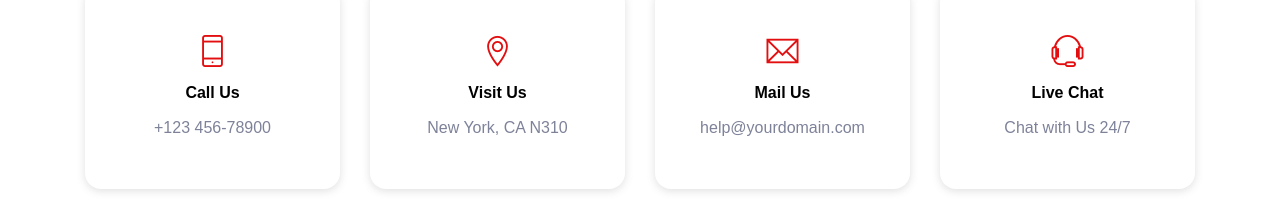
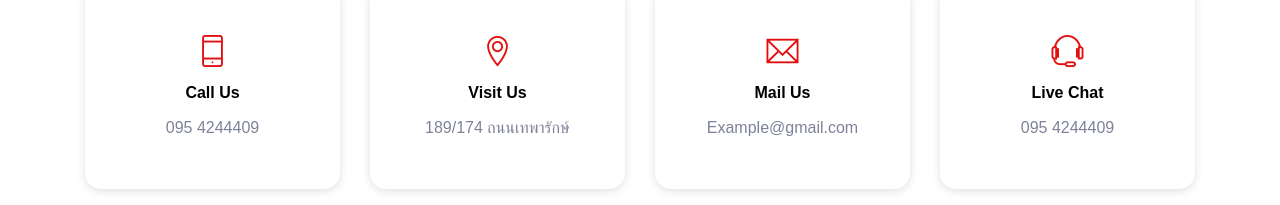
Before and after one commit to ZxAu1/ws-landingpage, a website with bundled scripts: page build/contact-us.html in a window 1280 px wide. Shown: the part 556-761 px from the top of the page. Built offline with nearby package versions, Linux system fonts and the light colour scheme; animation ran at ten frames a second; a web font is replaced by a local one.

Commit message:
blog B and contact promo section

```diff
--- a/build/contact-us.html
+++ b/build/contact-us.html
@@ -155,7 +155,7 @@
                                 </div>
                                 <div>
                                     <h5 class="h6">Call Us</h5>
-                                    <p class="text-muted mb-0">+123 456-78900</p>
+                                    <p class="text-muted mb-0">095 4244409</p>
                                 </div>
                             </div>
                         </div>
@@ -168,7 +168,7 @@
                                 </div>
                                 <div>
                                     <h5 class="h6">Visit Us</h5>
-                                    <p class="text-muted mb-0">New York, CA N310</p>
+                                    <p class="text-muted mb-0">189/174  ถนนเทพารักษ์ </p>
                                 </div>
                             </div>
                         </div>
@@ -181,7 +181,7 @@
                                 </div>
                                 <div>
                                     <h5 class="h6">Mail Us</h5>
-                                    <p class="text-muted mb-0">help@yourdomain.com</p>
+                                    <p class="text-muted mb-0">Example@gmail.com</p>
                                 </div>
                             </div>
                         </div>
@@ -194,7 +194,7 @@
                                 </div>
                                 <div>
                                     <h5 class="h6">Live Chat</h5>
-                                    <p class="text-muted mb-0">Chat with Us 24/7</p>
+                                    <p class="text-muted mb-0">095 4244409</p>
                                 </div>
                             </div>
                         </div>
```
Also changed, not shown: build/blog.html (+1 -1 lines).
